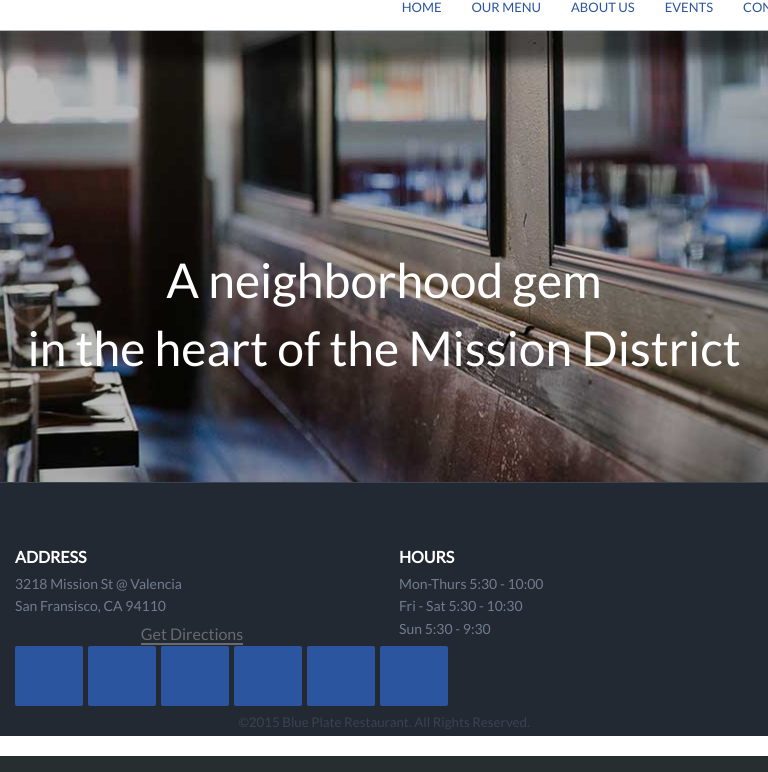
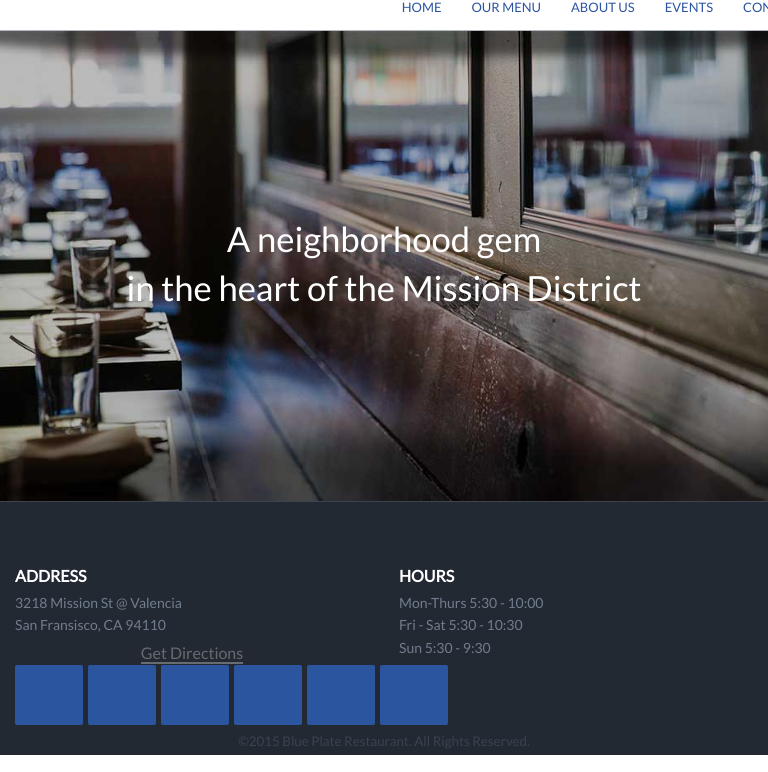
Before and after one commit to thejasonlewis/blue, a PHP site: page /main.html in a window 768 px wide; the page is wider, and only the part inside the window is pictured. Shown: the part 64-836 px from the top of that part. Run offline with PHP 8.4, Linux system fonts and the light colour scheme; some libraries are stand-ins or nearby versions.

Commit message:
mobile fixes

```diff
--- a/css/_footer.scss
+++ b/css/_footer.scss
@@ -78,7 +78,7 @@
     border-bottom: 2px solid $bp-gray-68;
     color: $bp-gray-68;
     padding-top: 9px;
-    margin: none;
+    margin: 0;
 
     &:hover {
       color: $bp-white;
--- a/css/_home.scss
+++ b/css/_home.scss
@@ -1,20 +1,21 @@
 #home-container {
-  @media screen and (max-width: 992px) {
-    .navigation-nav {
-    }
-    #background-photo {
-      background: url("../img/Home.png") no-repeat center center black;
-      -webkit-background-size: cover;
-      -moz-background-size: cover;
-      -o-background-size: cover;
-      background-size: cover;
-      width: 100%;
-    }
-    #footer {
-      position: fixed;
-      bottom: 0px;
-    }
-  }
+  //I don't think you need this but let me know what you were tryinf to do when I check in with you tomorrow
+  //@media screen and (max-width: 992px) {
+  //  .navigation-nav {
+  //  }
+  //  #background-photo {
+  //    background: url("../img/Home.png") no-repeat center center black;
+  //    -webkit-background-size: cover;
+  //    -moz-background-size: cover;
+  //    -o-background-size: cover;
+  //    background-size: cover;
+  //    width: 100%;
+  //  }
+  //  #footer {
+  //    position: fixed;
+  //    bottom: 0px;
+  //  }
+  //}
   #table {
     font-family: "lato";
     font-weight: bold;
@@ -99,7 +100,20 @@
     border-top: 1px solid $bp-gray-b2;
     display: table;
     width: 100%;
-    min-height: 571px;
+    min-height: 371px;
+
+    @include responsive('xs-landscape'){
+      min-height: 371px;
+    }
+    @include responsive('sm'){
+      min-height: 471px;
+    }
+    @include responsive('md'){
+      min-height: 500px;
+    }
+    @include responsive('lg'){
+      min-height: 571px;
+    }
 
     .vertical {
       display: table-cell;
@@ -108,7 +122,20 @@
       h1 {
         color: $bp-white;
         font-family: lato;
-        font-size: 36pt;
+        font-size: 16pt;
+
+        @include responsive('xs-landscape'){
+          font-size: 16pt;
+        }
+        @include responsive('sm'){
+          font-size: 26pt;
+        }
+        @include responsive('md'){
+          font-size: 36pt;
+        }
+        @include responsive('lg'){
+          font-size: 36pt;
+        }
       }
     }
   }
--- a/css/main.css
+++ b/css/main.css
@@ -222,26 +222,12 @@ h5 {
   border-bottom: 2px solid #686b6f;
   color: #686b6f;
   padding-top: 9px;
-  margin: none;
+  margin: 0;
 }
 #footer #map:hover {
   color: white;
 }
 
-@media screen and (max-width: 992px) {
-  #home-container #background-photo {
-    background: url("../img/Home.png") no-repeat center center black;
-    -webkit-background-size: cover;
-    -moz-background-size: cover;
-    -o-background-size: cover;
-    background-size: cover;
-    width: 100%;
-  }
-  #home-container #footer {
-    position: fixed;
-    bottom: 0px;
-  }
-}
 #home-container #table {
   font-family: "lato";
   font-weight: bold;
@@ -323,7 +309,27 @@ h5 {
   border-top: 1px solid #b2b7bf;
   display: table;
   width: 100%;
-  min-height: 571px;
+  min-height: 371px;
+}
+@media screen and (min-width: 480px) {
+  #home-container #background-photo {
+    min-height: 371px;
+  }
+}
+@media screen and (min-width: 768px) {
+  #home-container #background-photo {
+    min-height: 471px;
+  }
+}
+@media screen and (min-width: 992px) {
+  #home-container #background-photo {
+    min-height: 500px;
+  }
+}
+@media screen and (min-width: 1200px) {
+  #home-container #background-photo {
+    min-height: 571px;
+  }
 }
 #home-container #background-photo .vertical {
   display: table-cell;
@@ -332,7 +338,27 @@ h5 {
 #home-container #background-photo .vertical h1 {
   color: white;
   font-family: lato;
-  font-size: 36pt;
+  font-size: 16pt;
+}
+@media screen and (min-width: 480px) {
+  #home-container #background-photo .vertical h1 {
+    font-size: 16pt;
+  }
+}
+@media screen and (min-width: 768px) {
+  #home-container #background-photo .vertical h1 {
+    font-size: 26pt;
+  }
+}
+@media screen and (min-width: 992px) {
+  #home-container #background-photo .vertical h1 {
+    font-size: 36pt;
+  }
+}
+@media screen and (min-width: 1200px) {
+  #home-container #background-photo .vertical h1 {
+    font-size: 36pt;
+  }
 }
 #home-container #dial {
   font-size: 24px;
```
